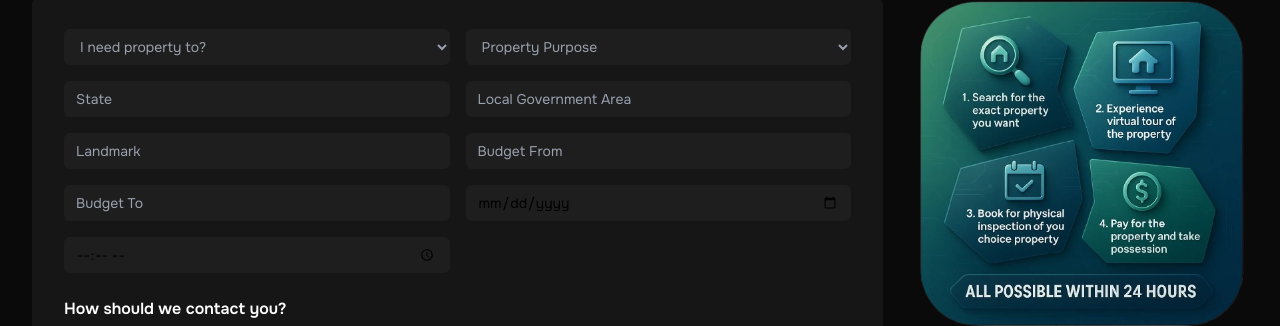
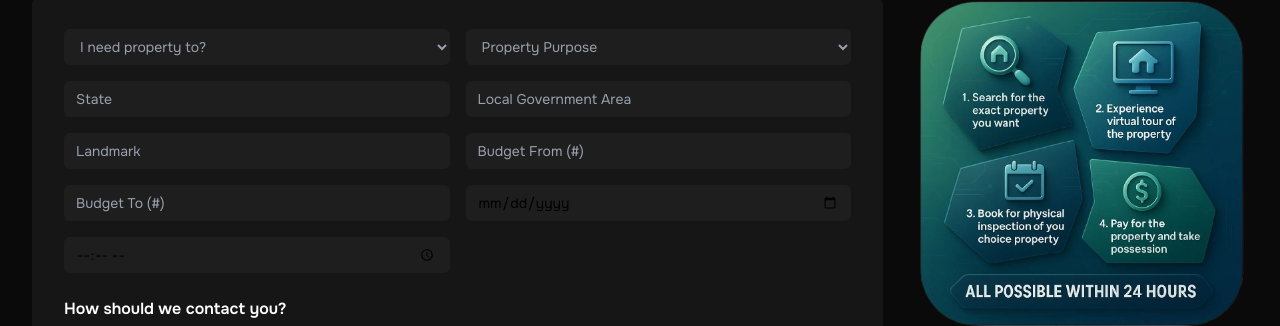
Before and after one commit to Yemipidan-org/rale_tale_frontend, a React (Vite) app: page / in a window 1280 px wide. Shown: the part 238-564 px from the top of the page. Built offline with nearby package versions, Linux system fonts and the light colour scheme.

Commit message:
updates on the form

```diff
--- a/src/components/formConfig.js
+++ b/src/components/formConfig.js
@@ -45,8 +45,8 @@
     { label: "State", type: "text" },
     { label: "Local Government Area", type: "text" },
     { label: "Landmark", type: "text" },
-    { label: "Budget From", type: "number" },
-    { label: "Budget To", type: "number" },
+    { label: "Budget From (#)", type: "number" },
+    { label: "Budget To (#)", type: "number" },
     { label: "Inspection Date", type: "date" },
     { label: "Inspection Time", type: "time" },
   ],
--- a/src/components/hero.jsx
+++ b/src/components/hero.jsx
@@ -97,7 +97,7 @@
           {/* Two Column Layout */}
           <div className="flex flex-col lg:flex-row gap-8">
             {/* Form Column */}
-            <div className="flex- w-[70%]">
+            <div className="flex- lg:w-[70%]">
               <div className="bg-[#FFFFFF0D] p-6 sm:p-8 rounded-lg w-full">
                 <form className="space-y-6">
                   <div className="grid grid-cols-1 sm:grid-cols-2 lg:grid-cols-2 gap-4">
@@ -122,6 +122,8 @@
                             ))}
                           </select>
                         ) : (
+                            <>
+
                             <input
                               type={field.type}
                               min={field.min}
@@ -132,6 +134,7 @@
                               }
                               className="w-full bg-[#1E1E1E] px-3 py-2 rounded-md outline-none text-sm placeholder-gray-400"
                             />
+                          </>
                         )}
                       </div>
                     ))}
@@ -187,7 +190,7 @@
             </div>
 
             {/* Image Column */}
-            <div className="flex-1 bg-[#FFFFFF0D rounded-lg overflow-hidden w-[40%]">
+            <div className="flex-1 bg-[#FFFFFF0D rounded-lg overflow-hidden lg:w-[40%]">
               <div className="relativ h-full min-h-[300px lg:min-h-[00px]">
                 <div className="absolut inset- bg-black/ flex items-cente justify-center">
                   <div className="text-center p-">
```
Lines whose indentation alone changed are shown as unchanged.
